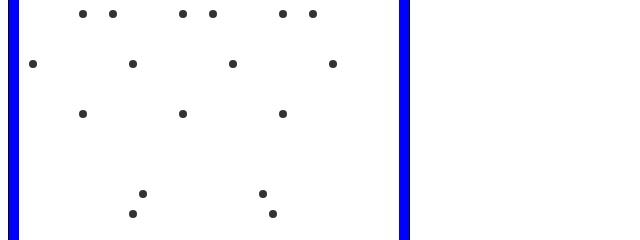
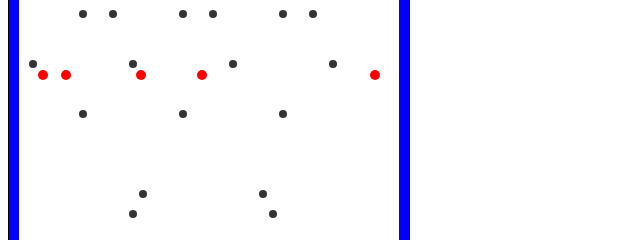
Before and after one commit to ohyaruyan/git, a plain HTML site: page index.html in a window 1280 px wide. Shown: the part 249-489 px from the top of the page, 0-640 px from the left. Drawn offline with Linux system fonts and the light colour scheme.

Commit message:
Update index.html

```diff
--- a/index.html
+++ b/index.html
@@ -224,7 +224,7 @@
 
         // ボールを発射する関数
         function shootBalls() {
-            for (let i = 0; i < 1; i++) {
+            for (let i = 0; i < 5; i++) {
                 const ball = createBall();
                 balls.push(ball);
                 dropBall(ball);
```
